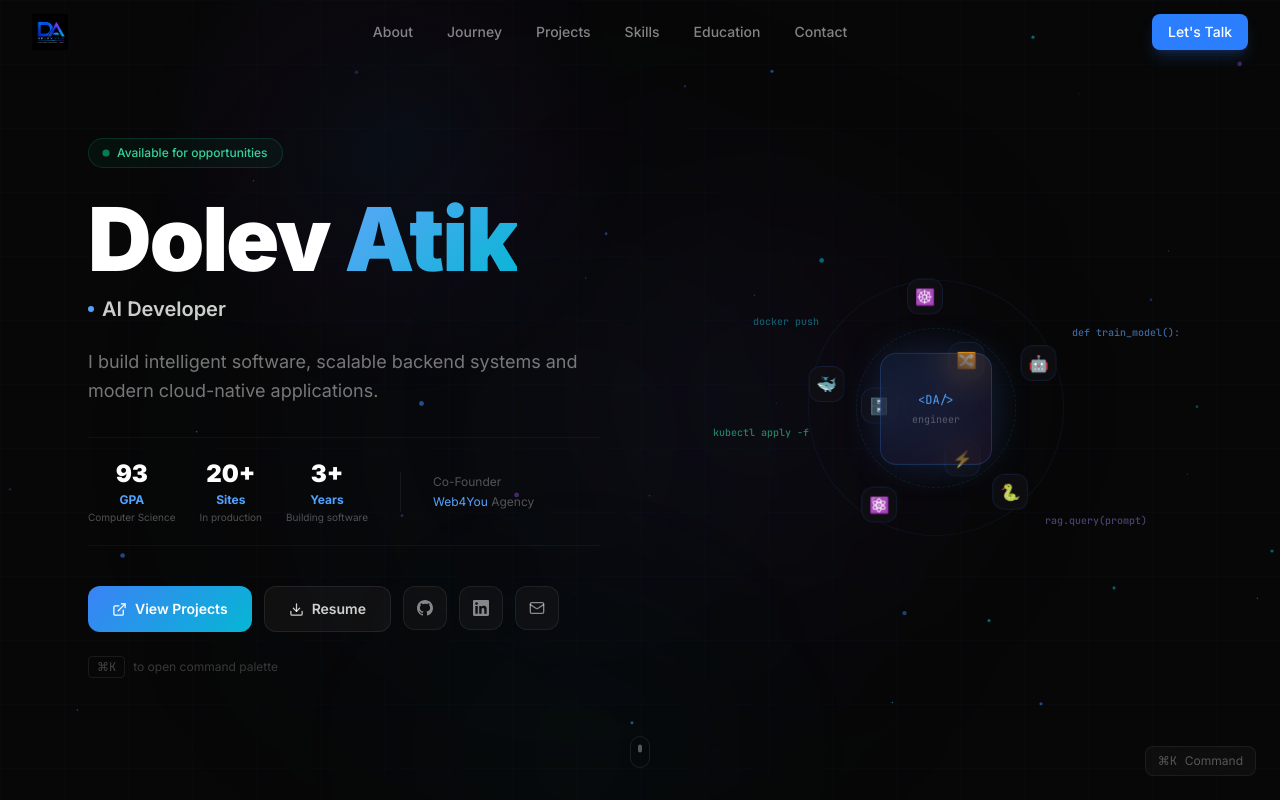
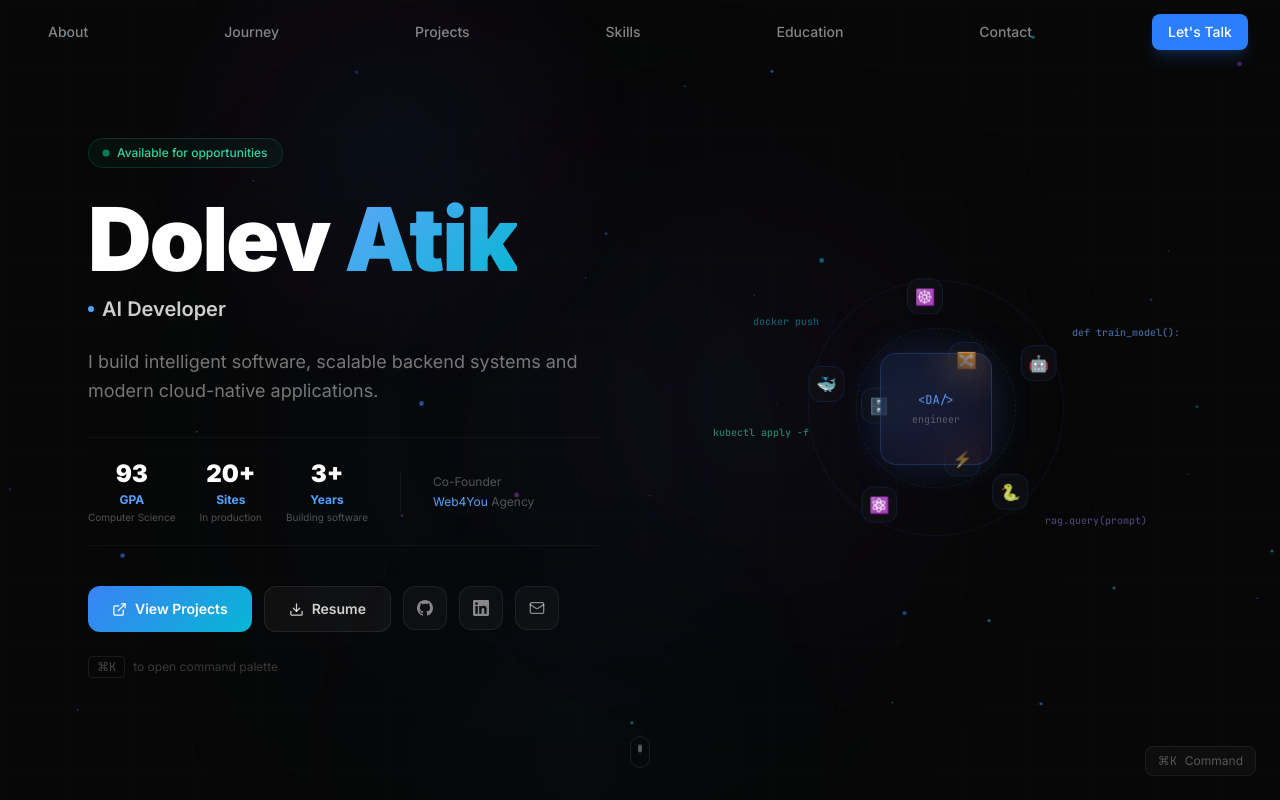
Before and after one commit to DolevAtik/Dolev_Portfolio, a React (Vite) app: page / in a window 1280 px wide. Shown: the top 800 px of the page. Built offline with nearby package versions, Linux system fonts and the light colour scheme.

Commit message:
Navbar: remove logo, fit all links without scrolling
Co-Authored-By: Claude Sonnet 4.6 <noreply@anthropic.com>

```diff
--- a/src/components/Navbar.tsx
+++ b/src/components/Navbar.tsx
@@ -48,35 +48,16 @@ export default function Navbar() {
           : 'bg-transparent'
       }`}
     >
-      <div className="max-w-7xl mx-auto px-4 lg:px-8">
-        <div className="flex items-center justify-between h-14 md:h-16 gap-2">
-          {/* Logo */}
-          <motion.a
-            href="#hero"
-            onClick={(e) => { e.preventDefault(); handleNav('#hero') }}
-            className="flex items-center flex-shrink-0"
-            whileHover={{ scale: 1.04 }}
-            whileTap={{ scale: 0.97 }}
-          >
-            <img
-              src="/logo.png"
-              alt="Dolev Atik"
-              className="h-8 md:h-9 w-auto object-contain"
-            />
-          </motion.a>
-
-          {/* Nav links — always visible, scrollable on mobile */}
-          <nav
-            className="flex items-center gap-0.5 overflow-x-auto scrollbar-none flex-1 justify-center"
-            aria-label="Main navigation"
-            style={{ scrollbarWidth: 'none', msOverflowStyle: 'none' }}
-          >
+      <div className="max-w-7xl mx-auto px-2 md:px-8">
+        <div className="flex items-center justify-between h-12 md:h-16">
+          {/* Nav links */}
+          <nav className="flex items-center w-full justify-between" aria-label="Main navigation">
             {navLinks.map((link) => (
               <motion.a
                 key={link.href}
                 href={link.href}
                 onClick={(e) => { e.preventDefault(); handleNav(link.href) }}
-                className={`relative flex-shrink-0 px-2.5 md:px-4 py-1.5 md:py-2 text-xs md:text-sm font-medium rounded-lg transition-colors duration-200 ${
+                className={`relative px-1.5 md:px-4 py-1.5 md:py-2 text-[11px] md:text-sm font-medium rounded-lg transition-colors duration-200 ${
                   activeSection === link.href.slice(1)
                     ? 'text-white'
                     : 'text-white/50 hover:text-white/90'
@@ -93,18 +74,18 @@ export default function Navbar() {
                 <span className="relative z-10">{link.label}</span>
               </motion.a>
             ))}
-          </nav>
 
             {/* CTA */}
             <motion.a
               href="#contact"
               onClick={(e) => { e.preventDefault(); handleNav('#contact') }}
-            className="flex-shrink-0 px-3 md:px-4 py-1.5 md:py-2 text-xs md:text-sm font-medium rounded-lg bg-blue-500 text-white hover:bg-blue-400 transition-colors duration-200 shadow-lg shadow-blue-500/20"
+              className="px-2.5 md:px-4 py-1.5 md:py-2 text-[11px] md:text-sm font-medium rounded-lg bg-blue-500 text-white hover:bg-blue-400 transition-colors duration-200 shadow-lg shadow-blue-500/20"
               whileHover={{ scale: 1.04 }}
               whileTap={{ scale: 0.98 }}
             >
               Let's Talk
             </motion.a>
+          </nav>
         </div>
       </div>
     </motion.header>
```
Lines whose indentation alone changed are shown as unchanged.
